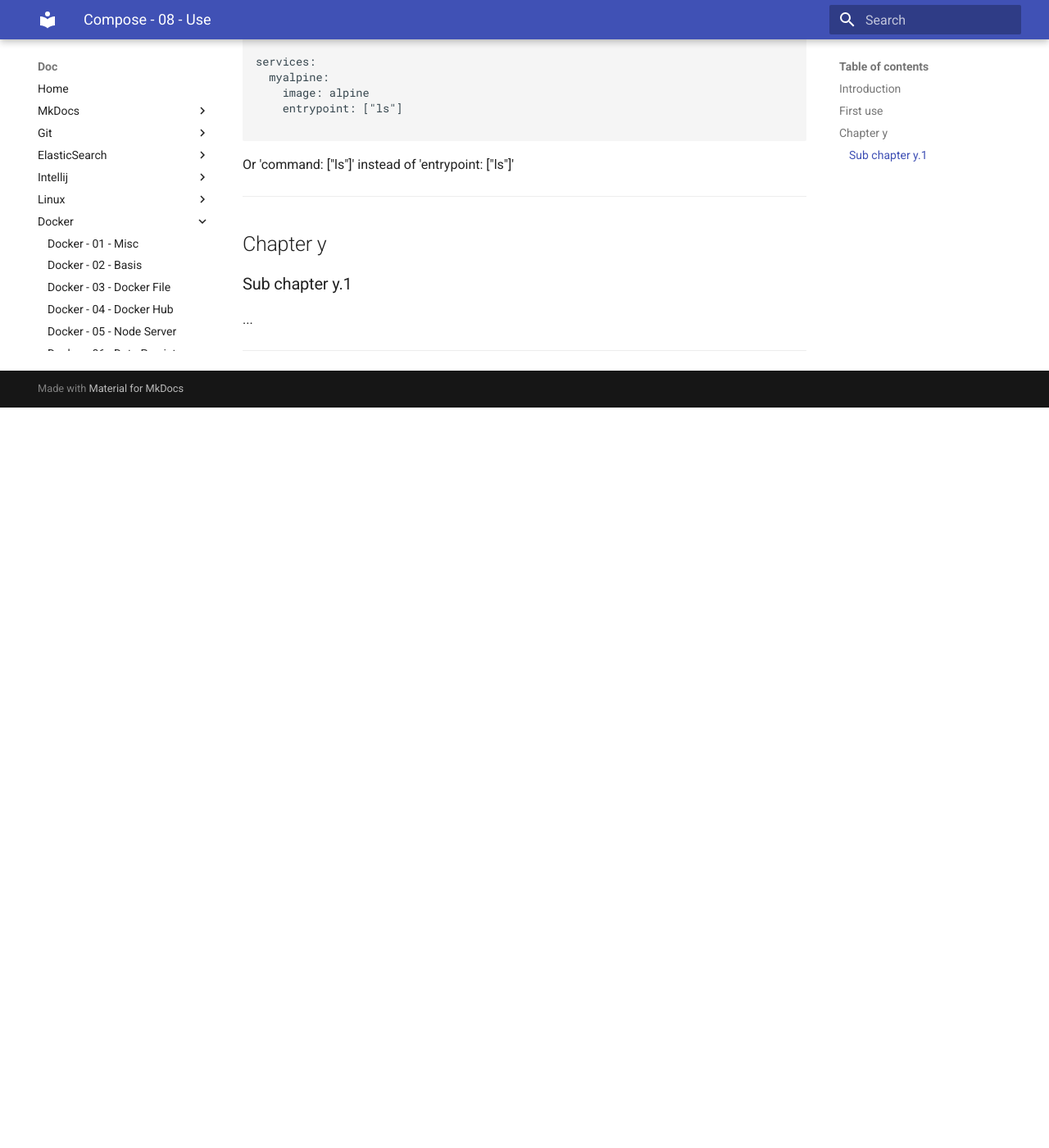
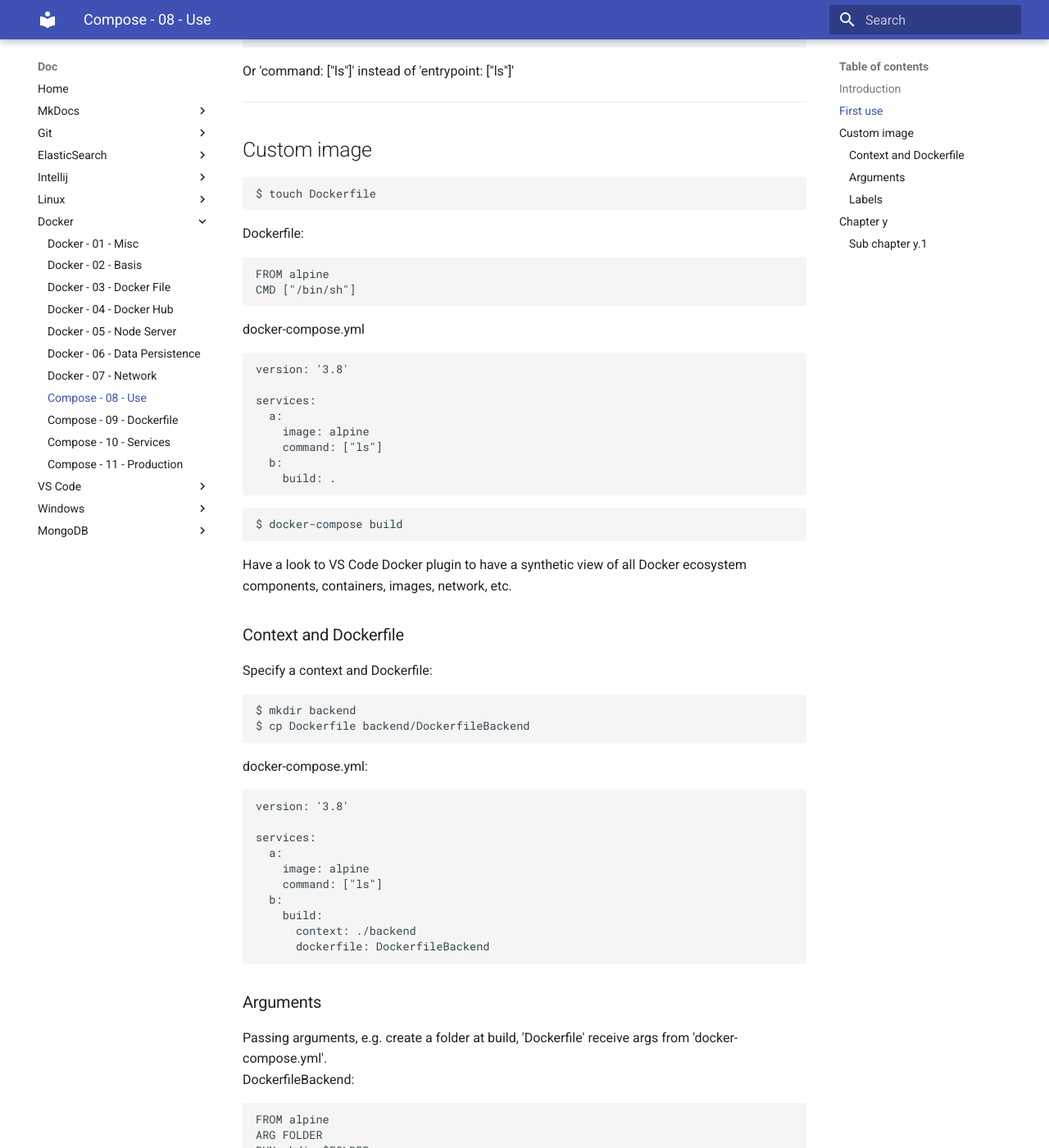
Before and after one commit to oldu73/doc, an MkDocs documentation site: the page built from docs/docker/8-compose-use.md, in a window 1280 px wide and 1400 px high, scrolled down 2461 px. Shown: the whole window at 82% size. Built offline with MkDocs 1.6.1 and Material for MkDocs 9.7.7, drawn with Linux system fonts in a browser that asks for light colours; before the commit the page ends 2958 px from its top, so only the background shows below that; some of the changed text lies outside the part shown.

Commit message:
docker compose - 08 - use - introduction - Custom image

````diff
--- a/docs/docker/8-compose-use.md
+++ b/docs/docker/8-compose-use.md
@@ -57,13 +57,11 @@ Second, specify service(s).
 
 docker-compose.yml:
 ```
-
 version: '3.8'
 
 services:
   myalpine:
     image: alpine
-
 ```
 
 ```console
@@ -89,14 +87,12 @@ Anonymous volumes are never reused by Docker Compose. It launches new ones each
 Default command is the one defined in image, for 'alpine' it's '/bin/sh'.
 To overwrite default command, specify it in 'docker-compose.yml' file:
 ```
-
 version: '3.8'
 
 services:
   myalpine:
     image: alpine
     command: ls
-
 ```
 
 Or by adding command directly after service name in run command:
@@ -106,17 +102,158 @@ $ docker-compose run myalpine ls
 
 Or with entry point in exec form (instead of shell) in 'docker-compose.yml' file:
 ```
-
 version: '3.8'
 
 services:
   myalpine:
     image: alpine
     entrypoint: ["ls"]
-
 ```
 
 Or 'command: ["ls"]' instead of 'entrypoint: ["ls"]'
+
+***
+
+## Custom image
+
+```console
+$ touch Dockerfile
+```
+
+Dockerfile:
+```
+FROM alpine
+CMD ["/bin/sh"]
+```
+
+docker-compose.yml
+```
+version: '3.8'
+
+services:
+  a:
+    image: alpine
+    command: ["ls"]
+  b:
+    build: .
+```
+
+```console
+$ docker-compose build
+```
+
+Have a look to VS Code Docker plugin to have a synthetic view of all Docker ecosystem components, containers, images, network, etc.
+
+### Context and Dockerfile
+
+Specify a context and Dockerfile:
+```console
+$ mkdir backend
+$ cp Dockerfile backend/DockerfileBackend
+```
+
+docker-compose.yml:
+```
+version: '3.8'
+
+services:
+  a:
+    image: alpine
+    command: ["ls"]
+  b:
+    build:
+      context: ./backend
+      dockerfile: DockerfileBackend
+```
+
+### Arguments
+
+Passing arguments, e.g. create a folder at build, 'Dockerfile' receive args from 'docker-compose.yml'.
+DockerfileBackend:
+```
+FROM alpine
+ARG FOLDER
+RUN mkdir $FOLDER
+CMD ["/bin/sh"]
+```
+
+docker-compose.yml:
+```
+version: '3.8'
+
+services:
+  a:
+    image: alpine
+    command: ["ls"]
+  b:
+    build:
+      context: ./backend
+      dockerfile: DockerfileBackend
+      args:
+        - FOLDER=test
+```
+
+Note the 'arg' indentation with '-' for an array of values (yaml syntax).
+
+test:
+```console
+$ docker-compose build
+$ docker-compose run b
+$c ls
+.. test ..
+```
+
+Instead of list (- FOLDER=), e.g. for 'args' you may also use an object instead (FOLDER:).
+docker-compose.yml:
+```
+version: '3.8'
+
+services:
+  a:
+    image: alpine
+    command: ["ls"]
+  b:
+    build:
+      context: ./backend
+      dockerfile: DockerfileBackend
+      args:
+        FOLDER: myfolder
+```
+
+test:
+```console
+$ docker-compose build
+$ docker-compose run b
+$c ls
+.. myfolder ..
+```
+
+### Labels
+
+docker-compose.yml:
+```
+version: '3.8'
+
+services:
+  a:
+    image: alpine
+    command: ["ls"]
+  b:
+    build:
+      context: ./backend
+      dockerfile: DockerfileBackend
+      args:
+        - FOLDER=test
+      labels:
+        - EMAIL=toto@test.com
+```
+
+test:
+```console
+$ docker-compose build
+$ docker image inspect compose_b:latest | grep EMAIL
+                "EMAIL": "toto@test.com"
+```
 
 ***
 
````
